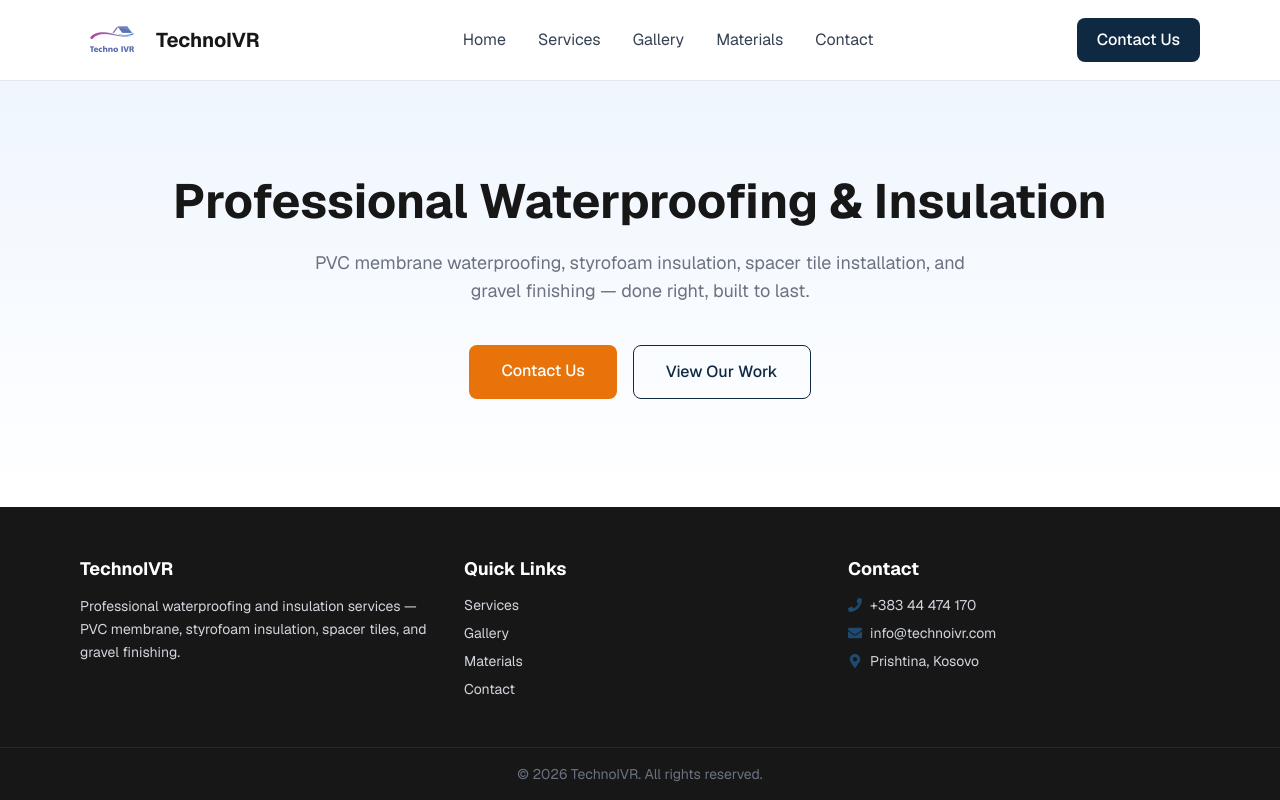
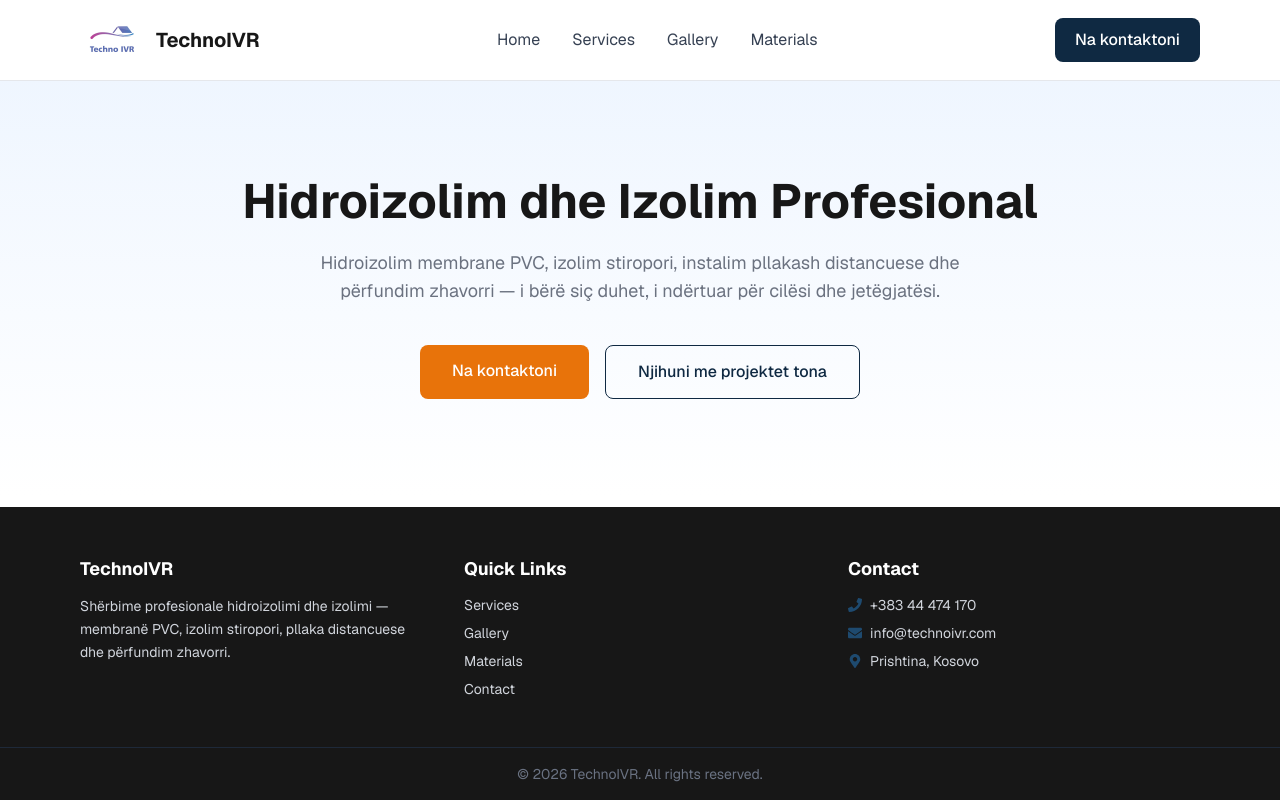
Before and after one commit to amarbegolli/technoivr-app, a Next.js app: page / in a window 1280 px wide. Built offline with nearby package versions, Linux system fonts and the light colour scheme.

Commit message:
feat: update services, materials and site content

```diff
--- a/src/app/contact/page.tsx
+++ b/src/app/contact/page.tsx
@@ -6,10 +6,10 @@
     <section className="max-w-4xl mx-auto px-4 py-20">
       <div className="text-center mb-14 bg-gradient-to-b from-blue-100 to-white -mx-4 px-4 pt-10 pb-6 rounded-b-2xl">
         <h1 className="text-3xl md:text-4xl font-bold text-gray-900 mb-4">
-          Get in Touch
+          Na kontaktoni
         </h1>
         <p className="text-gray-600 max-w-xl mx-auto">
-          Reach out directly, or send us a message and we&apos;ll get back to you.
+          Na kontaktoni direkt, ose na dërgoni një mesazh dhe ne do t'ju kontaktojmë.
         </p>
       </div>
 
--- a/src/app/gallery/page.tsx
+++ b/src/app/gallery/page.tsx
@@ -29,11 +29,10 @@
     <section className="max-w-6xl mx-auto px-4 py-20">
       <div className="text-center mb-14 bg-gradient-to-b from-blue-100 to-white -mx-4 px-4 pt-10 pb-6 rounded-b-2xl">
         <h1 className="text-3xl md:text-4xl font-bold text-gray-900 mb-4">
-          Our Work
+          Projektet e realizuara
         </h1>
         <p className="text-gray-600 max-w-2xl mx-auto">
-          A look at our completed waterproofing and insulation projects.
-        </p>
+        Një vështrim mbi projektet tona të përfunduara të hidroizolimit dhe izolimit.</p>
       </div>
 
       <GalleryGrid photos={photos} />
--- a/src/app/layout.tsx
+++ b/src/app/layout.tsx
@@ -16,7 +16,7 @@
 });
 
 export const metadata: Metadata = {
-  title: "TechnoIVR — Professional Waterproofing Services",
+  title: "TechnoIVR",
   description:
     "PVC membrane waterproofing, styrofoam insulation, spacer tiles, and gravel finishing in Kosovo.",
 };
--- a/src/app/materials/page.tsx
+++ b/src/app/materials/page.tsx
@@ -1,21 +1,37 @@
 import { prisma } from "@/lib/prisma";
+import Link from "next/link";
 
 export const revalidate = 3600;
 
-export default async function MaterialsPage() {
-  const materials = await prisma.material.findMany({
+const PAGE_SIZE = 6;
+
+export default async function MaterialsPage({
+  searchParams,
+}: {
+  searchParams: Promise<{ page?: string }>;
+}) {
+  const params = await searchParams;
+  const currentPage = Math.max(1, parseInt(params.page ?? "1", 10));
+
+  const [materials, totalCount] = await Promise.all([
+    prisma.material.findMany({
       orderBy: { order: "asc" },
-  });
+      skip: (currentPage - 1) * PAGE_SIZE,
+      take: PAGE_SIZE,
+    }),
+    prisma.material.count(),
+  ]);
+
+  const totalPages = Math.ceil(totalCount / PAGE_SIZE);
 
   return (
     <section className="max-w-6xl mx-auto px-4 py-20">
       <div className="text-center mb-14 bg-gradient-to-b from-blue-100 to-white -mx-4 px-4 pt-10 pb-6 rounded-b-2xl">
         <h1 className="text-3xl md:text-4xl font-bold text-gray-900 mb-4">
-          Materials We Use
+          Materialet qe ne perdorim
         </h1>
         <p className="text-gray-600 max-w-2xl mx-auto">
-          We work exclusively with trusted, high-quality materials to ensure
-          long-lasting results.
+          Ne punojmë ekskluzivisht me materiale të besueshme dhe me cilësi të lartë për të siguruar rezultate afatgjata.
         </p>
       </div>
 
@@ -41,6 +57,30 @@
           </div>
         ))}
       </div>
+
+      {totalPages > 1 && (
+        <div className="flex justify-center items-center gap-2 mt-12">
+          {currentPage > 1 && (
+            <Link
+              href={`/materials?page=${currentPage - 1}`}
+              className="px-4 py-2 border border-gray-300 rounded-lg text-sm font-medium hover:bg-gray-50"
+            >
+              Previous
+            </Link>
+          )}
+          <span className="text-sm text-gray-600 px-4">
+            Page {currentPage} of {totalPages}
+          </span>
+          {currentPage < totalPages && (
+            <Link
+              href={`/materials?page=${currentPage + 1}`}
+              className="px-4 py-2 border border-gray-300 rounded-lg text-sm font-medium hover:bg-gray-50"
+            >
+              Next
+            </Link>
+          )}
+        </div>
+      )}
     </section>
   );
 }
--- a/src/app/services/page.tsx
+++ b/src/app/services/page.tsx
@@ -1,21 +1,37 @@
 import { prisma } from "@/lib/prisma";
+import Link from "next/link";
 
 export const revalidate = 3600;
 
-export default async function ServicesPage() {
-  const services = await prisma.service.findMany({
+const PAGE_SIZE = 6;
+
+export default async function ServicesPage({
+  searchParams,
+}: {
+  searchParams: Promise<{ page?: string }>;
+}) {
+  const params = await searchParams;
+  const currentPage = Math.max(1, parseInt(params.page ?? "1", 10));
+
+  const [services, totalCount] = await Promise.all([
+    prisma.service.findMany({
       orderBy: { order: "asc" },
-  });
+      skip: (currentPage - 1) * PAGE_SIZE,
+      take: PAGE_SIZE,
+    }),
+    prisma.service.count(),
+  ]);
+
+  const totalPages = Math.ceil(totalCount / PAGE_SIZE);
 
   return (
     <section className="max-w-6xl mx-auto px-4 py-20">
       <div className="text-center mb-14 bg-gradient-to-b from-blue-100 to-white -mx-4 px-4 pt-10 pb-6 rounded-b-2xl">
         <h1 className="text-3xl md:text-4xl font-bold text-gray-900 mb-4">
-          Our Services
+          Sherbimet e ofruara
         </h1>
         <p className="text-gray-600 max-w-2xl mx-auto">
-          Complete waterproofing and insulation solutions, from membrane
-          installation to final finishing.
+          Zgjidhje të plota hidroizolim, termoizolim dhe riparimi nga instalimi i membranës deri në përfundimin përfundimtar.
         </p>
       </div>
 
@@ -33,6 +49,30 @@
           </div>
         ))}
       </div>
+
+      {totalPages > 1 && (
+        <div className="flex justify-center items-center gap-2 mt-12">
+          {currentPage > 1 && (
+            <Link
+              href={`/services?page=${currentPage - 1}`}
+              className="px-4 py-2 border border-gray-300 rounded-lg text-sm font-medium hover:bg-gray-50"
+            >
+              Previous
+            </Link>
+          )}
+          <span className="text-sm text-gray-600 px-4">
+            Page {currentPage} of {totalPages}
+          </span>
+          {currentPage < totalPages && (
+            <Link
+              href={`/services?page=${currentPage + 1}`}
+              className="px-4 py-2 border border-gray-300 rounded-lg text-sm font-medium hover:bg-gray-50"
+            >
+              Next
+            </Link>
+          )}
+        </div>
+      )}
     </section>
   );
 }
--- a/src/components/layout/Footer.tsx
+++ b/src/components/layout/Footer.tsx
@@ -8,8 +8,7 @@
         <div>
           <h3 className="text-white font-bold text-lg mb-3">TechnoIVR</h3>
           <p className="text-sm leading-relaxed">
-            Professional waterproofing and insulation services — PVC membrane,
-            styrofoam insulation, spacer tiles, and gravel finishing.
+            Shërbime profesionale hidroizolimi dhe izolimi — membranë PVC, izolim stiropori, pllaka distancuese dhe përfundim zhavorri.
           </p>
         </div>
 
--- a/src/components/layout/Header.tsx
+++ b/src/components/layout/Header.tsx
@@ -31,16 +31,16 @@
           <Link href="/materials" className="text-gray-700 hover:text-primary transition">
             Materials
           </Link>
-          <Link href="/contact" className="text-gray-700 hover:text-primary transition">
+          {/* <Link href="/contact" className="text-gray-700 hover:text-primary transition">
             Contact
-          </Link>
+          </Link> */}
         </nav>
 
         <Link
           href="/contact"
           className="bg-primary text-white px-5 py-2.5 rounded-lg font-medium hover:bg-primary-light transition"
         >
-          Contact Us
+          Na kontaktoni
         </Link>
       </div>
     </header>
--- a/src/components/sections/Hero.tsx
+++ b/src/components/sections/Hero.tsx
@@ -5,24 +5,23 @@
     <section className="bg-gradient-to-b from-blue-50 to-white">
       <div className="max-w-6xl mx-auto px-4 py-24 text-center">
         <h1 className="text-4xl md:text-5xl font-bold text-gray-900 mb-6">
-          Professional Waterproofing &amp; Insulation
+          Hidroizolim dhe Izolim Profesional
         </h1>
         <p className="text-lg text-gray-600 max-w-2xl mx-auto mb-10">
-          PVC membrane waterproofing, styrofoam insulation, spacer tile
-          installation, and gravel finishing — done right, built to last.
+          Hidroizolim membrane PVC, izolim stiropori, instalim pllakash distancuese dhe përfundim zhavorri — i bërë siç duhet, i ndërtuar për cilësi dhe jetëgjatësi.
         </p>
         <div className="flex flex-col sm:flex-row gap-4 justify-center">
           <Link
             href="/contact"
             className="bg-accent text-white px-8 py-3.5 rounded-lg font-medium hover:bg-accent-dark transition"
           >
-            Contact Us
+            Na kontaktoni
           </Link>
           <Link
             href="/gallery"
             className="border border-primary text-primary px-8 py-3.5 rounded-lg font-medium hover:bg-primary/5 transition"
           >
-            View Our Work
+            Njihuni me projektet tona
           </Link>
         </div>
       </div>
```
Lines whose indentation alone changed are shown as unchanged.
